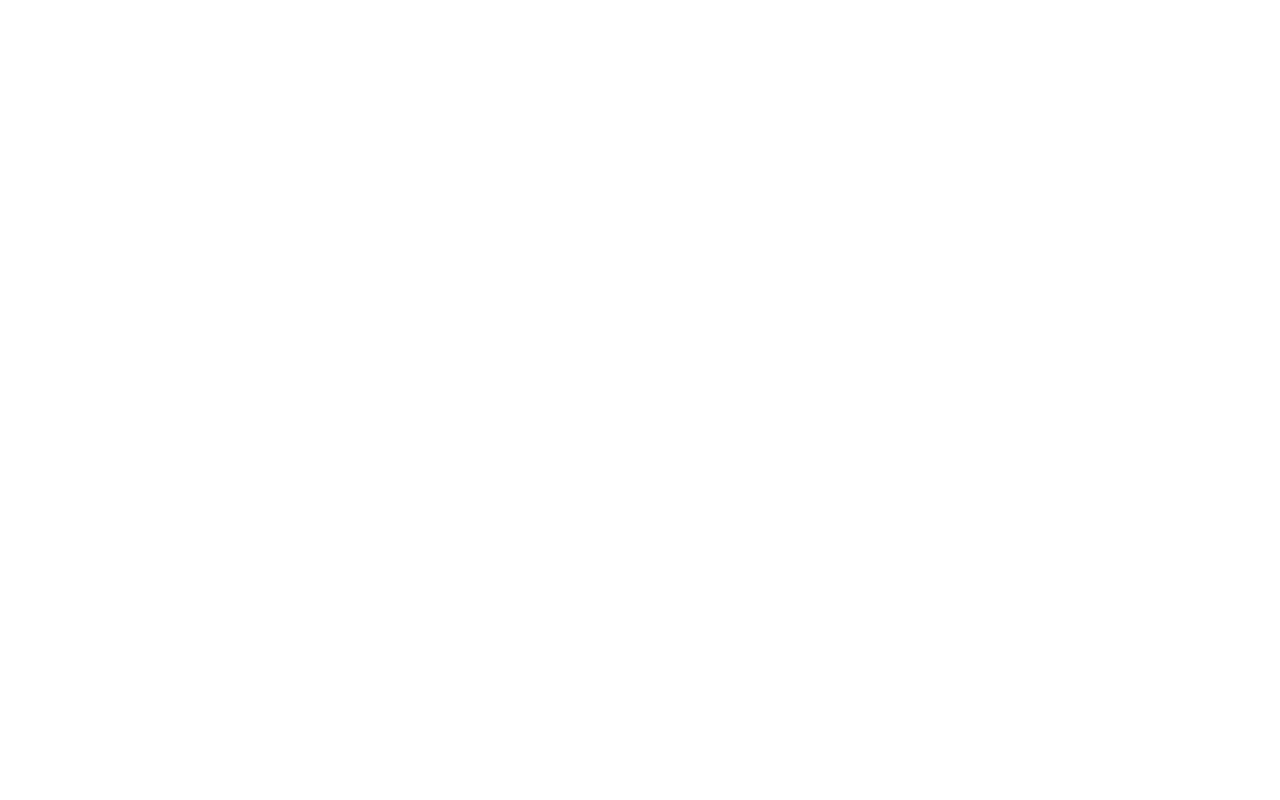
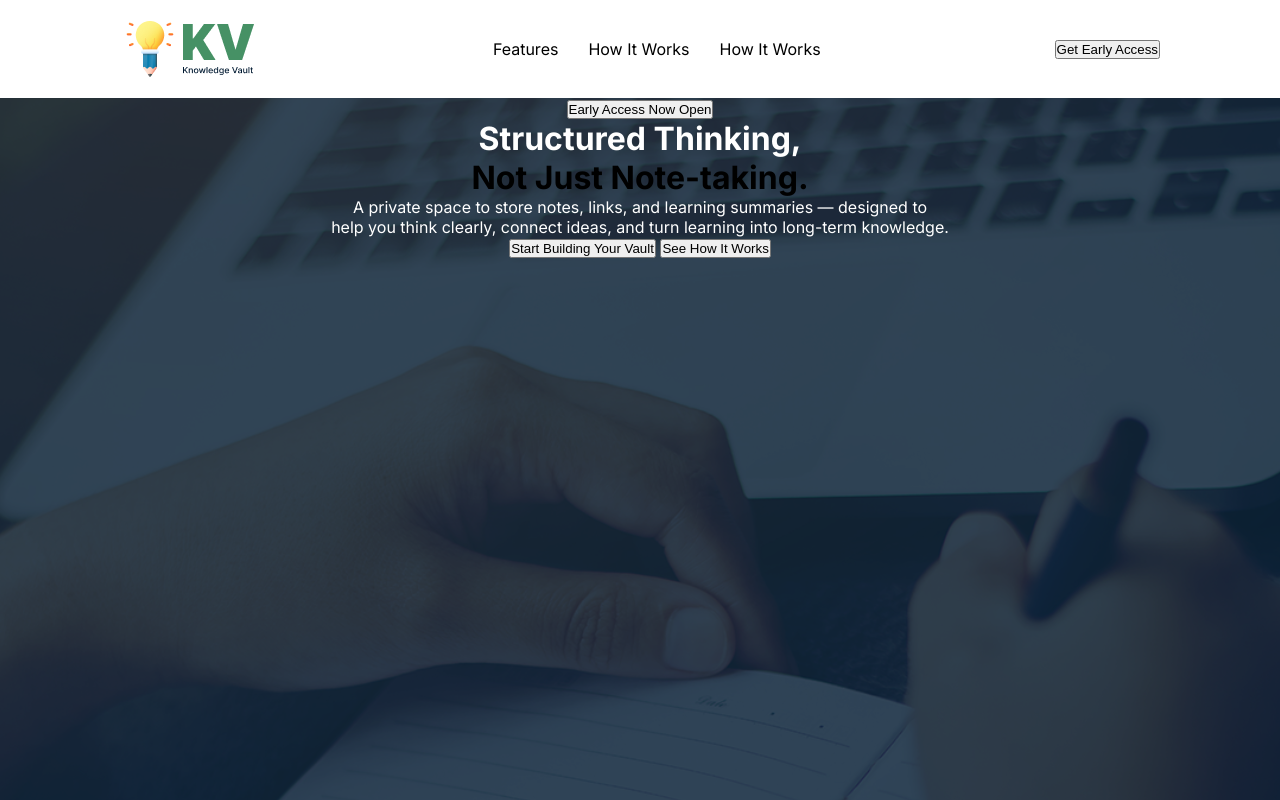
Before and after one commit to MdMamunOrRashid/as-001, a plain HTML site: page index.html in a window 1280 px wide. Shown: the top 800 px of the page. Drawn offline with Linux system fonts and the light colour scheme.

Commit message:
nav and banner section almost complyte with out button

```diff
--- a/index.html
+++ b/index.html
@@ -1,12 +1,50 @@
 <!DOCTYPE html>
 <html lang="en">
+
 <head>
     <meta charset="UTF-8">
     <meta name="viewport" content="width=device-width, initial-scale=1.0">
-   <link rel="stylesheet" href="style.css">
+    <link rel="preconnect" href="https://fonts.googleapis.com">
+    <link rel="preconnect" href="https://fonts.gstatic.com" crossorigin>
+    <!-- google font -->
+    <link
+        href="https://fonts.googleapis.com/css2?family=Inter:ital,opsz,wght@0,14..32,100..900;1,14..32,100..900&display=swap"
+        rel="stylesheet">
+    <!--End google font -->
+    <link rel="stylesheet" href="style.css">
     <title>AS 001</title>
 </head>
-<body>
+
+<body class="inter">
+    <!-- header -->
+    <nav class="header">
+        <img src="./assets/logo-navbar.png" alt="">
+        <ul>
+            <li>Features</li>
+            <li>How It Works</li>
+            <li>How It Works</li>
+        </ul>
+        <button type="submit">Get Early Access</button>
+    </nav>
+    <!-- End header -->
+
+    <!-- banner start -->
+    <div class="banner">
+        <div class="hero-section">
+        <button type="button">Early Access Now Open</button>
+        <h1 class="h1">Structured Thinking,</h1>
+        <h1 class="h2">Not Just Note-taking.</h1>
+        <p>
+            A private space to store notes, links, and learning summaries — designed to <br>
+            help you think clearly, connect ideas, and turn learning into long-term knowledge.</p>
+            <div>
+                <button type="button">Start Building Your Vault</button>
+                <button type="button">See How It Works</button>
+            </div>
+            </div>
+    </div>
+    <!--End banner start -->
 
 </body>
+
 </html>
--- a/style.css
+++ b/style.css
@@ -2,3 +2,44 @@
     padding: 0;
     margin: 0;
 }
+/* common */
+.inter{
+  font-family: "Inter", sans-serif;
+  font-optical-sizing: auto;
+}
+
+
+.header{
+    display: flex;
+    align-items: center;
+    justify-content: space-between;
+    max-height: 92px;
+    margin: 19px 120px;
+}
+
+.header ul{
+      display: flex;
+      gap: 30px;
+      list-style: none;
+}
+
+.banner{
+    background-image: url("./assets/hero-bg.png");
+    background-repeat: no-repeat;
+    background-size: cover;
+    background-attachment: fixed;
+    height: 1370px;
+}
+
+.hero-section{
+    height: 100vh;
+    text-align: center;
+    justify-content: center;
+}
+.hero-section p{
+color: white;
+}
+
+.hero-section .h1{
+    color: white;
+}
```
